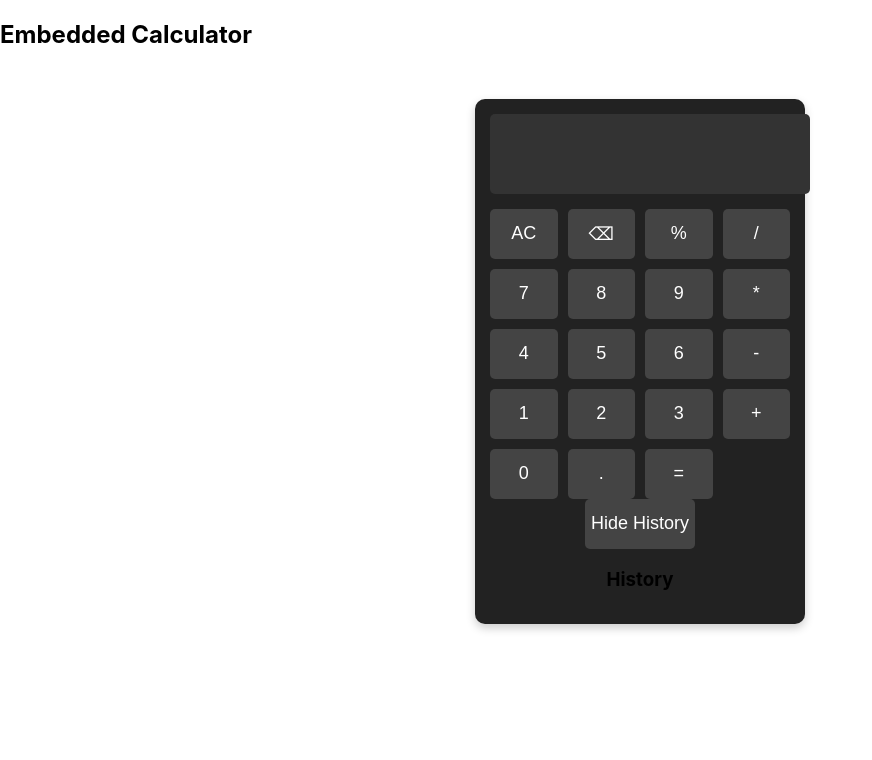
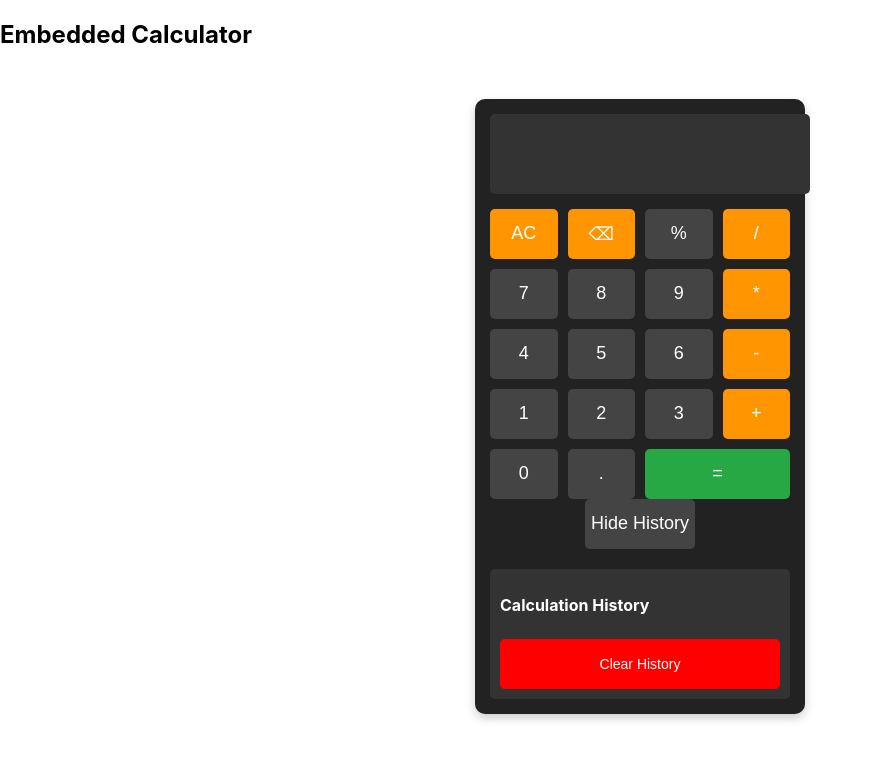
Before and after one commit to 27-NakulRathore/embedded-calculator, a React (Create React App) app: page / in a window 1280 px wide. Both pictures are taken after a click on the button "Show History". Shown: the top 760 px of the page, without its empty margins (0-872 px from the left). Built offline with nearby package versions, Linux system fonts and the light colour scheme.

Commit message:
Added history toggle feature in calculator

```diff
--- a/src/Calculator.js
+++ b/src/Calculator.js
@@ -1,5 +1,5 @@
-import React, { useState } from "react";
-import "./Calculator.css"; // Ensure this CSS file exists
+import React, { useState, useEffect } from "react";
+import "./Calculator.css";
 import { evaluate } from "mathjs";
 
 function Calculator() {
@@ -8,7 +8,7 @@ function Calculator() {
   const [showHistory, setShowHistory] = useState(false);
 
   const handleClick = (value) => {
-    setInput((prevInput) => prevInput + value);
+    setInput(input + value);
   };
 
   const handleClear = () => {
@@ -16,13 +16,13 @@ function Calculator() {
   };
 
   const handleDelete = () => {
-    setInput((prevInput) => prevInput.slice(0, -1));
+    setInput(input.slice(0, -1));
   };
 
   const handleCalculate = () => {
     try {
       const result = evaluate(input).toString();
-      setHistory((prevHistory) => [`${input} = ${result}`, ...prevHistory.slice(0, 4)]);
+      setHistory([...history, `${input} = ${result}`]);
       setInput(result);
     } catch (error) {
       setInput("Error");
@@ -39,62 +39,71 @@ function Calculator() {
     setHistory([]);
   };
 
-  const handleHistoryClick = (entry) => {
-    const expression = entry.split(" = ")[0];
-    setInput(expression);
-  };
+  // Handle Keyboard Input
+  useEffect(() => {
+    const handleKeyPress = (event) => {
+      const { key } = event;
+
+      if (!isNaN(key) || ["+", "-", "*", "/", "."].includes(key)) {
+        setInput((prev) => prev + key);
+      } else if (key === "Enter") {
+        handleCalculate();
+      } else if (key === "Backspace") {
+        handleDelete();
+      } else if (key === "Escape") {
+        handleClear();
+      }
+    };
+
+    window.addEventListener("keydown", handleKeyPress);
+    return () => {
+      window.removeEventListener("keydown", handleKeyPress);
+    };
+  }, []);
 
   return (
     <div className="calculator">
       <input type="text" value={input} readOnly />
 
       <div className="buttons">
-        <button onClick={handleClear}>AC</button>
-        <button onClick={handleDelete}>⌫</button>
+        <button className="operator" onClick={handleClear}>AC</button>
+        <button className="operator" onClick={handleDelete}>⌫</button>
         <button onClick={handlePercentage}>%</button>
-        <button onClick={() => handleClick("/")}>/</button>
+        <button className="operator" onClick={() => handleClick("/")}>/</button>
 
         <button onClick={() => handleClick("7")}>7</button>
         <button onClick={() => handleClick("8")}>8</button>
         <button onClick={() => handleClick("9")}>9</button>
-        <button onClick={() => handleClick("*")}>*</button>
+        <button className="operator" onClick={() => handleClick("*")}>*</button>
 
         <button onClick={() => handleClick("4")}>4</button>
         <button onClick={() => handleClick("5")}>5</button>
         <button onClick={() => handleClick("6")}>6</button>
-        <button onClick={() => handleClick("-")}>-</button>
+        <button className="operator" onClick={() => handleClick("-")}>-</button>
 
         <button onClick={() => handleClick("1")}>1</button>
         <button onClick={() => handleClick("2")}>2</button>
         <button onClick={() => handleClick("3")}>3</button>
-        <button onClick={() => handleClick("+")}>+</button>
+        <button className="operator" onClick={() => handleClick("+")}>+</button>
 
         <button onClick={() => handleClick("0")}>0</button>
         <button onClick={() => handleClick(".")}>.</button>
-        <button onClick={handleCalculate}>=</button>
+        <button className="equal" onClick={handleCalculate}>=</button>
       </div>
 
-      {/* Toggle History Button */}
-      <button className="toggle-history" onClick={() => setShowHistory(!showHistory)}>
+      <button className="show-history" onClick={() => setShowHistory(!showHistory)}>
         {showHistory ? "Hide History" : "Show History"}
       </button>
 
-      {/* History Section */}
       {showHistory && (
-        <div className="history">
-          <h3>History</h3>
+        <div className="history-container">
+          <h3>Calculation History</h3>
           <ul>
             {history.map((entry, index) => (
-              <li key={index} onClick={() => handleHistoryClick(entry)}>
-                {entry}
-              </li>
+              <li key={index}>{entry}</li>
             ))}
           </ul>
-          {history.length > 0 && (
-            <button className="clear-history" onClick={clearHistory}>
-              Clear History
-            </button>
-          )}
+          <button className="clear-history" onClick={clearHistory}>Clear History</button>
         </div>
       )}
     </div>
```
